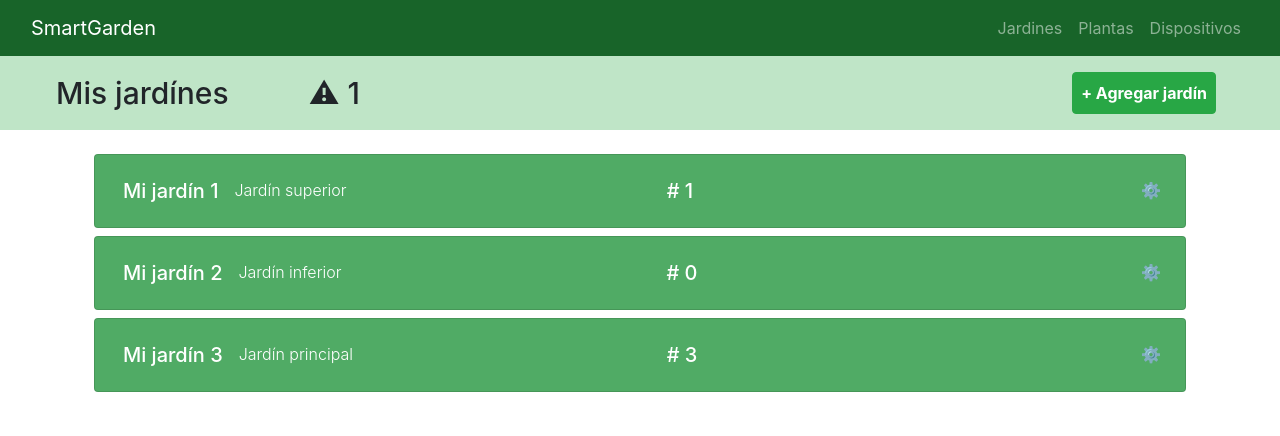
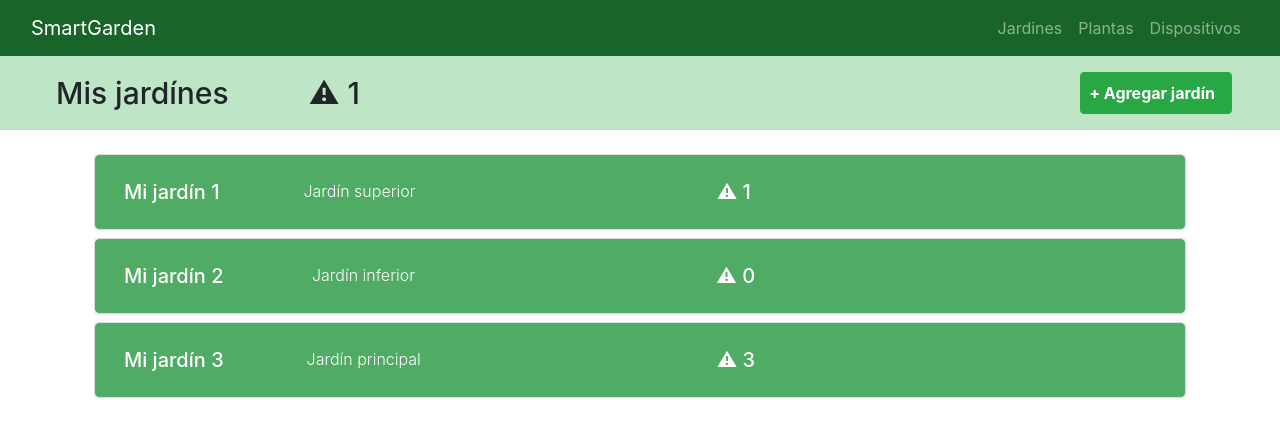
Before and after one commit to mariannyy1002/smart-garden, a React (Create React App) app: page / in a window 1280 px wide. Shown: the top 436 px of the page. Built offline with nearby package versions, Linux system fonts and the light colour scheme.

Commit message:
Entrega #1
Se hizo lo que se pudo

```diff
--- a/src/App.css
+++ b/src/App.css
@@ -1,2 +1,25 @@
-h1 {font-size: 30px;}
-.ml-6 {margin-left: 4.5rem;}
+h1 { font-size: 30px; }
+.ml-6 { margin-left: 4.5rem; }
+.link:hover { text-decoration: none; }
+
+.btn-secondary {
+    color: white;
+    background-color: #50ab65;
+    border-radius: .25rem;
+    border-color: #50ab65;
+  }
+
+  .btn-secondary:hover {
+    box-shadow: inset 0 0 0 20rem #347743;
+  }
+
+  .btn-secondary:active {
+    box-shadow: inset 0 0 0 20rem #347743,
+      inset 0 3px 4px 0 #347743,
+      0 0 1px #347743;
+  }
+
+  .btn-secondary:disabled,
+  .btn-secondary.is-disabled {
+    opacity: .5;
+  }
--- a/src/App.js
+++ b/src/App.js
@@ -5,6 +5,7 @@ import Plantas from "./Componentes/Plantas";
 import Jardines from './Componentes/Jardines';
 import Dispositivos from './Componentes/Dispositivos';
 import Jardin from './Componentes/Jardin';
+import Area from './Componentes/Area';
 
 function App() {
   return (
@@ -17,6 +18,7 @@ function App() {
           <Route path='/Plantas' exact children={<Plantas/>}/>
           <Route path='/Dispositivos' exact children={<Dispositivos/>}/>
           <Route path='/Jardin' exact children={<Jardin/>}/>
+          <Route path='/Area' exact children={<Area/>}/>
         </>
       </Switch>
     </Router>
--- /dev/null
+++ b/src/Componentes/Area.js
@@ -0,0 +1,27 @@
+import React, { Component } from 'react';
+import Tarjeta from './Compartido/Tarjeta';
+import Titulo from './Compartido/Titulo';
+import Subtitulo from './Compartido/Subtitulo';
+import Datos from './Datos';
+
+export default class Plantas extends Component {
+    render() {
+        return (
+            <>
+                <Titulo link="/Jardin" titulo="🠔 Área 1" desc="Patio principal"/>
+                <Subtitulo subtitulo="Datos" p="1em"/>
+                <Datos alertas="⚠ 2" temp="-7 °C" hum="5%" luz="⚪"/>
+                <Subtitulo subtitulo="Plantas"/>
+                <div className="container p-4">
+                   <Tarjeta titulo="Rosas" desc="Rosa silvestre" temp="-7 °C  —  27 °C" hum="5%  —  25%" luz="⚪  —  ⚫"/>
+                   <Tarjeta titulo="Rosas" desc="Rosa silvestre" temp="-7 °C  —  27 °C" hum="5%  —  25%" luz="⚪  —  ⚫"/>
+                   <Tarjeta titulo="Rosas" desc="Rosa silvestre" temp="-7 °C  —  27 °C" hum="5%  —  25%" luz="⚪  —  ⚫"/>
+                </div>
+                <Subtitulo subtitulo="Ubicación de dispositivo"/>
+                <div className="container p-4 text-center">
+                    <iframe src="https://www.google.com/maps/embed?pb=!1m14!1m12!1m3!1d3420.6064083683277!2d-110.30141720229486!3d30.98146413067978!2m3!1f0!2f0!3f0!3m2!1i1024!2i768!4f13.1!5e0!3m2!1sen!2smx!4v1612753693349!5m2!1sen!2smx" width="1000" height="600" frameborder="0" style={{border:0}} allowfullscreen="" aria-hidden="false" tabindex="0"></iframe>
+                </div>
+            </>
+        )
+    }
+}
--- a/src/Componentes/Compartido/Navegacion.js
+++ b/src/Componentes/Compartido/Navegacion.js
@@ -4,7 +4,7 @@ import Link from "react-router-dom/Link";
 export default class Navegacion extends Component {
     render() {
         return (
-            <nav className="navbar navbar-expand-lg navbar-dark" style={{backgroundColor: "#186429"}}>
+            <nav className="navbar navbar-expand-lg navbar-dark sticky-top" style={{backgroundColor: "#186429"}}>
                 <div className="container-fluid">
                     <Link className="navbar-brand" to="/">SmartGarden</Link>
                     <button className="navbar-toggler" type="button" data-bs-toggle="collapse" data-bs-target="#navbarSupportedContent" aria-controls="navbarSupportedContent" aria-expanded="false" aria-label="Toggle navigation">
--- /dev/null
+++ b/src/Componentes/Compartido/Subtitulo.js
@@ -0,0 +1,12 @@
+import React, { Component } from 'react';
+import Link from 'react-router-dom/Link';
+
+export default class Subtitulo extends Component {
+    render() {
+        return (
+            <div className="container mb-0 pb-0 pl-4" style={{paddingTop: this.props.p}}>
+                <h3 className="mb-0">{this.props.subtitulo}</h3>
+            </div>
+        )
+    }
+}
--- a/src/Componentes/Compartido/Tarjeta.js
+++ b/src/Componentes/Compartido/Tarjeta.js
@@ -3,15 +3,15 @@ import React, { Component } from 'react'
 export default class Tarjeta extends Component {
     render() {
         return (
-            <div className="card text-white mb-2" style={{backgroundColor: "#50ab65"}}>
-                <div className="d-flex align-items-center p-3">
+            <div className="card text-white mb-2">
+                <div className="d-flex align-items-center p-3 btn btn-secondary">
                     <h5 className="card-text p-2 bd-highlight ml-1 mb-0">{this.props.titulo}</h5>
                     <h6 className="card-text p-2 bd-highlight mb-0 font-weight-light col-3">{this.props.desc}</h6>
                     <h5 className="card-text p-2 bd-highlight mb-0 flex-grow-1 text-center">{this.props.alertas}</h5>
                     <h5 className="card-text p-2 bd-highlight mb-0 ml-5">{this.props.temp}</h5>
                     <h5 className="card-text p-2 bd-highlight mb-0 ml-5">{this.props.hum}</h5>
                     <h5 className="card-text p-2 bd-highlight mb-0 ml-5">{this.props.luz}</h5>
-                    <h6 className="card-text p-2 bd-highlight ml-6">⚙️</h6>
+                    {/*<h6 className="card-text p-2 bd-highlight ml-6">⚙️</h6>*/}
                 </div>
             </div>
         )
--- a/src/Componentes/Compartido/Titulo.js
+++ b/src/Componentes/Compartido/Titulo.js
@@ -1,13 +1,20 @@
-import React, { Component } from 'react'
+import React, { Component } from 'react';
+import Link from 'react-router-dom/Link';
 
 export default class Titulo extends Component {
     render() {
+        if (this.props.link) {
+            var titulo = <Link to={this.props.link} className="link"><h1 className="p-2 bd-highlight mb-0" style={{color:"black"}}>{this.props.titulo}</h1></Link>
+        } else titulo = <h1 className="p-2 bd-highlight mb-0">{this.props.titulo}</h1>;
+        if (this.props.lugar) {
+            var boton = <h1 className="p-2 pr-3 mr-0 mt-2 bd-highlight btn btn-success text-center font-weight-bold">+ Agregar {this.props.lugar}</h1>
+        } else boton = <></>;
         return (
             <div className="d-flex flex-container p-2 px-xl-5 px-lg-4 px-md-3 align-items-center" style={{backgroundColor: "#bfe5c7"}}>
-                <h1 className="p-2 bd-highlight mb-0">{this.props.titulo}</h1>
+                {titulo}
                 <h4 className="p-2 bd-highlight font-weight-light mb-0">{this.props.desc}</h4>
                 <h1 className="p-2 flex-grow-1 bd-highlight ml-5 mb-0">{this.props.alertas}</h1>
-                <h1 className="p-2 mr-3 mt-2 bd-highlight btn btn-success text-center font-weight-bold">+ Agregar {this.props.lugar}</h1>
+                {boton}
             </div>
         )
     }
--- /dev/null
+++ b/src/Componentes/Datos.js
@@ -0,0 +1,18 @@
+import React, { Component } from 'react'
+
+export default class Datos extends Component {
+    render() {
+        return (
+            <div className="container p-4">
+                <div className="card" style={{backgroundColor:"#eeeeee"}}>
+                    <div className="d-flex justify-content-evenly p-3">
+                        <h5 className="card-text p-2 bd-highlight mb-0">{this.props.alertas}</h5>
+                        <h5 className="card-text p-2 bd-highlight mb-0">{this.props.temp}</h5>
+                        <h5 className="card-text p-2 bd-highlight mb-0">{this.props.hum}</h5>
+                        <h5 className="card-text p-2 bd-highlight mb-0">{this.props.luz}</h5>
+                    </div>
+                </div>
+            </div>
+        )
+    }
+}
--- a/src/Componentes/Dispositivos.js
+++ b/src/Componentes/Dispositivos.js
@@ -8,9 +8,9 @@ export default class Dispositivos extends Component {
             <>
                 <Titulo titulo="Mis dispositivos" lugar="dispositivo"/>
                 <div className="container p-4">
-                   <Tarjeta titulo="Mi dispositivo 1" desc="Jardín superior" temp="-7 °C" hum="5%" luz="O"/>
-                   <Tarjeta titulo="Mi dispositivo 2" desc="Jardín inferior" temp="-7 °C" hum="5%" luz="O"/>
-                   <Tarjeta titulo="Mi dispositivo 3" desc="Jardín principal" temp="-7 °C" hum="5%" luz="O"/>
+                   <Tarjeta titulo="Mi dispositivo 1" desc="Jardín superior" temp="-30 °C" hum="25%" luz="⚪"/>
+                   <Tarjeta titulo="Mi dispositivo 2" desc="Jardín inferior" temp="-7 °C" hum="5%" luz="⚪"/>
+                   <Tarjeta titulo="Mi dispositivo 3" desc="Jardín principal" temp="-7 °C" hum="5%" luz="⚪"/>
                 </div>
             </>
         )
--- a/src/Componentes/Jardin.js
+++ b/src/Componentes/Jardin.js
@@ -1,15 +1,16 @@
 import React, { Component } from 'react';
 import Tarjeta from './Compartido/Tarjeta';
 import Titulo from './Compartido/Titulo';
+import Link from 'react-router-dom/Link';
 
 export default class Jardines extends Component {
     render() {
         return (
             <>
-                <Titulo titulo="Jardín 1" desc="Jardín superior" lugar="área" alertas="# 3"/>
+                <Titulo link="/Jardines" titulo="🠔 Jardín 1" desc="Jardín superior" lugar="área" alertas="⚠ 3"/>
                 <div className="container p-4">
-                   <Tarjeta titulo="Área 1" desc="Patio principal" alertas="# 2" temp="-7 °C" hum="5%" luz="O"/>
-                   <Tarjeta titulo="Área 2" desc="Corral" alertas="# 1" temp="-7 °C" hum="5%" luz="O"/>
+                   <Link to="/Area" className="link"><Tarjeta titulo="Área 1" desc="Patio principal" alertas="⚠ 2" temp="-7 °C" hum="5%" luz="⚪"/></Link>
+                   <Link to="/Area" className="link"><Tarjeta titulo="Área 2" desc="Corral" alertas="⚠ 1" temp="-7 °C" hum="5%" luz="⚪"/></Link>
                 </div>
             </>
         )
--- a/src/Componentes/Jardines.js
+++ b/src/Componentes/Jardines.js
@@ -7,11 +7,11 @@ export default class Jardines extends Component {
     render() {
         return (
             <>
-                <Titulo titulo="Mis jardínes" lugar="jardín" alertas=" ⚠ 1"/>
+                <Titulo titulo="Mis jardínes" lugar="jardín" alertas="⚠ 1"/>
                 <div className="container p-4">
-                    <Link to="/Jardin"><Tarjeta titulo="Mi jardín 1" desc="Jardín superior" alertas="# 1"/></Link>
-                    <Link to="/Jardin"><Tarjeta titulo="Mi jardín 2" desc="Jardín inferior" alertas="# 0"/></Link>
-                    <Link to="/Jardin"><Tarjeta titulo="Mi jardín 3" desc="Jardín principal" alertas="# 3"/></Link>
+                    <Link to="/Jardin" className="link"><Tarjeta titulo="Mi jardín 1" desc="Jardín superior" alertas="⚠ 1"/></Link>
+                    <Link to="/Jardin" className="link"><Tarjeta titulo="Mi jardín 2" desc="Jardín inferior" alertas="⚠ 0"/></Link>
+                    <Link to="/Jardin" className="link"><Tarjeta titulo="Mi jardín 3" desc="Jardín principal" alertas="⚠ 3"/></Link>
                 </div>
             </>
         )
```
